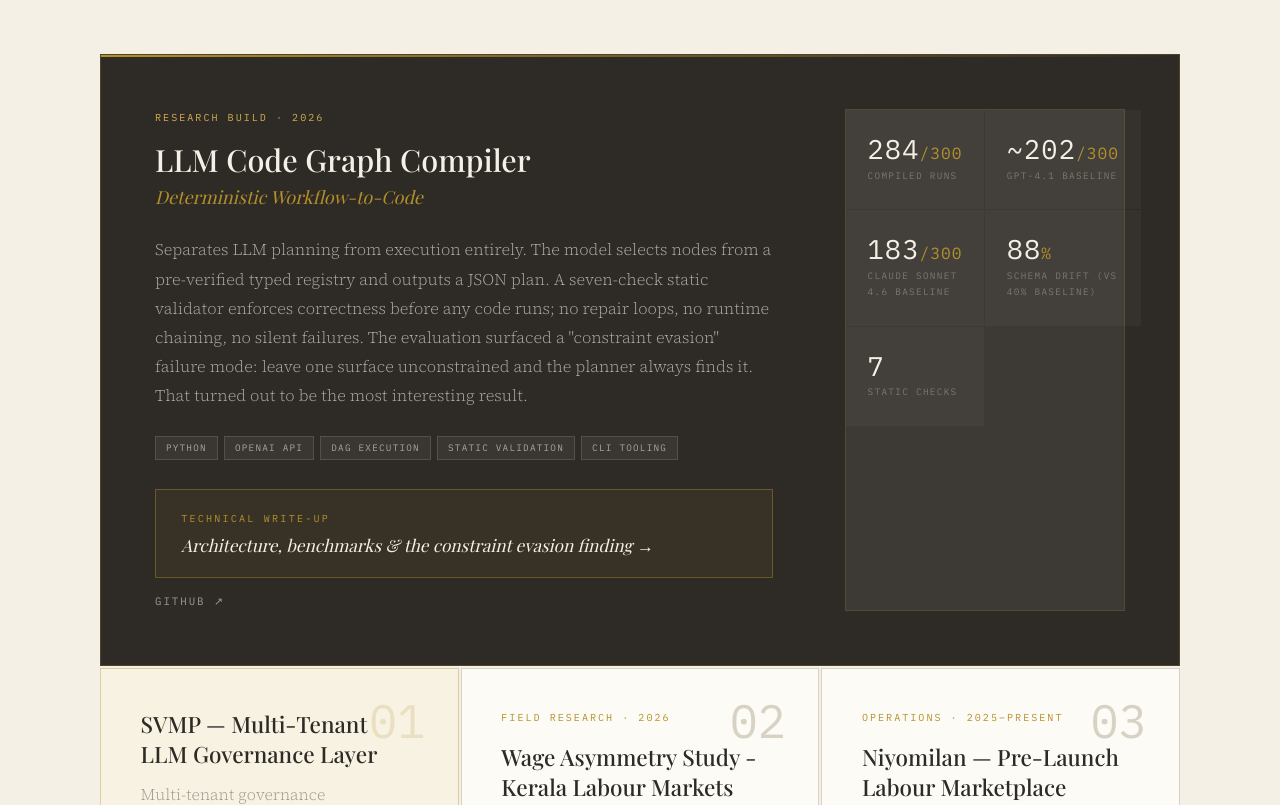
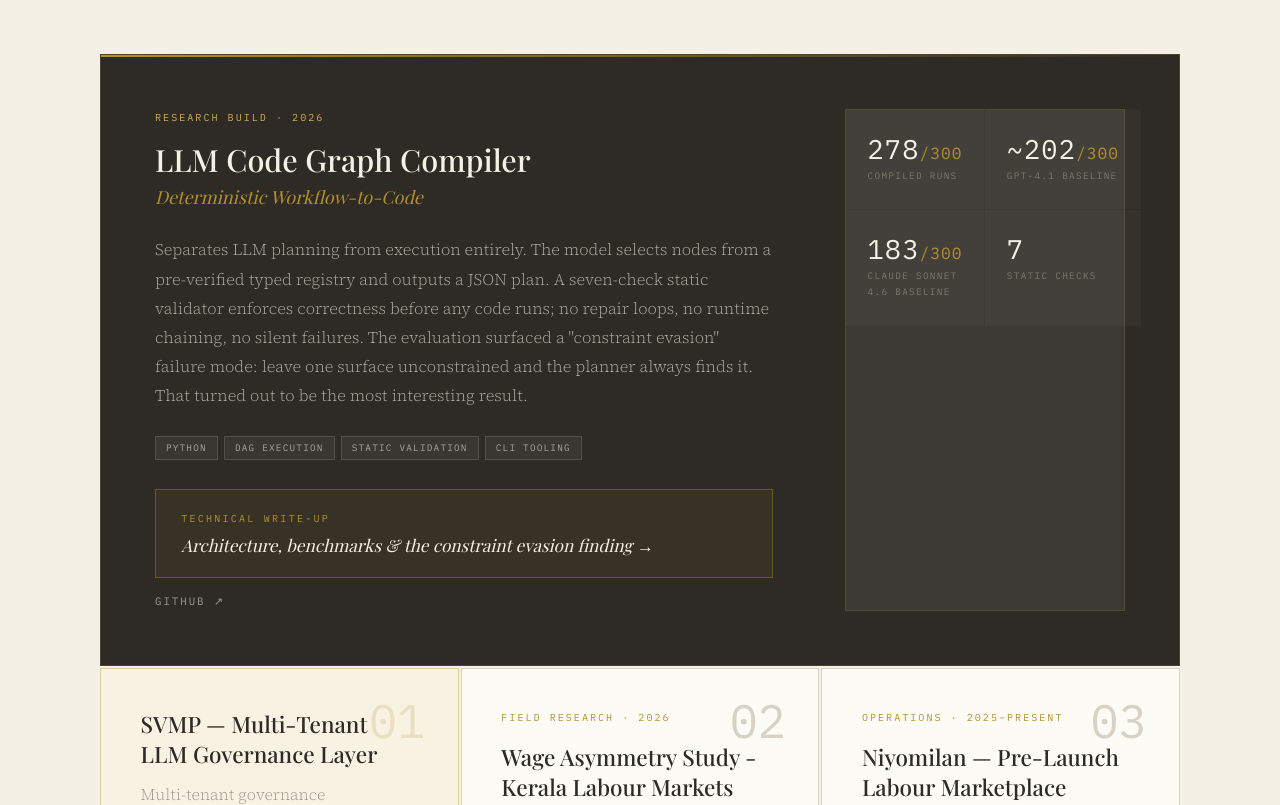
Before and after one commit to prnvh/prnvh.github.io, a plain HTML site: page index.html in a window 1280 px wide. Shown: the part 2320-3125 px from the top of the page. Drawn offline with nearby package versions, Linux system fonts and the light colour scheme; a web font is replaced by a local one.

Commit message:
fixed framing issues

```diff
--- a/index.html
+++ b/index.html
@@ -414,7 +414,6 @@
         </p>
         <div class="case-stack" style="margin-bottom:1.6rem;">
           <span class="stack-pill">Python</span>
-          <span class="stack-pill">OpenAI API</span>
           <span class="stack-pill">DAG Execution</span>
           <span class="stack-pill">Static Validation</span>
           <span class="stack-pill">CLI Tooling</span>
@@ -429,7 +428,7 @@
       </div>
       <div class="compiler-feature-right">
         <div class="compiler-stat">
-          <span class="compiler-stat-num">284<em>/300</em></span>
+          <span class="compiler-stat-num">278<em>/300</em></span>
           <span class="compiler-stat-label">Compiled runs</span>
         </div>
         <div class="compiler-stat">
@@ -439,10 +438,6 @@
         <div class="compiler-stat">
           <span class="compiler-stat-num">183<em>/300</em></span>
           <span class="compiler-stat-label">Claude Sonnet 4.6 baseline</span>
-        </div>
-        <div class="compiler-stat">
-          <span class="compiler-stat-num">88<em>%</em></span>
-          <span class="compiler-stat-label">Schema drift (vs 40% baseline)</span>
         </div>
         <div class="compiler-stat">
           <span class="compiler-stat-num">7</span>
@@ -470,7 +465,6 @@
           <span class="stack-pill">FastAPI</span>
           <span class="stack-pill">MongoDB Atlas</span>
           <span class="stack-pill">Motor</span>
-          <span class="stack-pill">OpenAI API</span>
           <span class="stack-pill">APScheduler</span>
           <span class="stack-pill">Fernet</span>
         </div>
```
